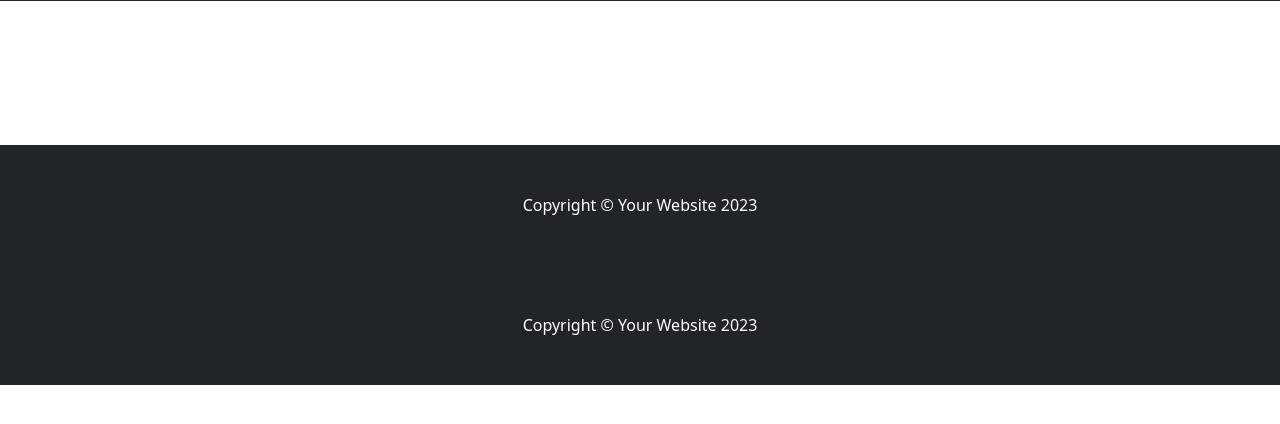
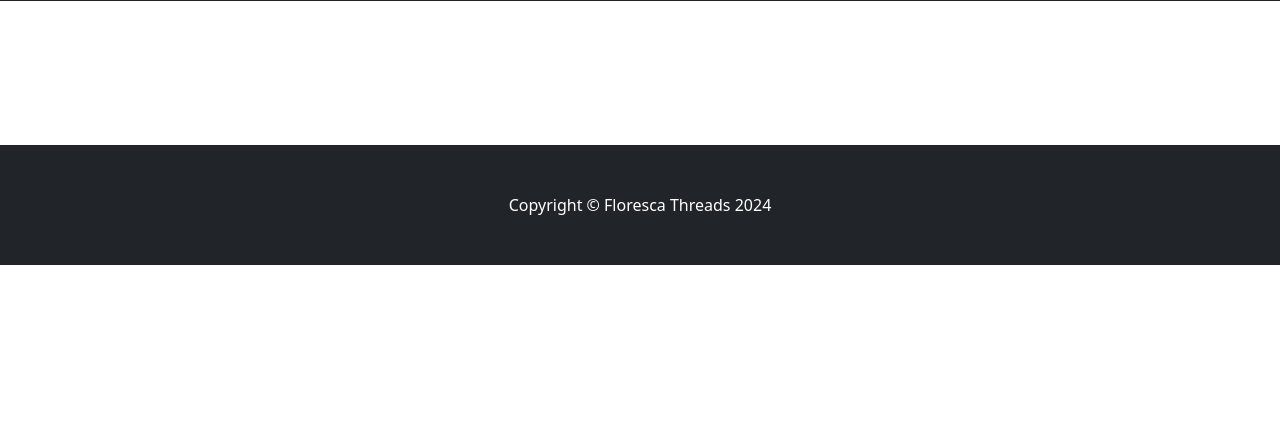
Before and after one commit to dfloresca/djangoecommerce, a Django app: page / in a window 1280 px wide. Shown: the part 352-776 px from the top of the page. Run offline with Django 5.2, Linux system fonts and the light colour scheme; data that the repository does not hold is empty; some libraries are stand-ins or nearby versions.

Commit message:
Fix: updated footer

```diff
--- a/djangoecommerce/store/templates/base.html
+++ b/djangoecommerce/store/templates/base.html
@@ -23,7 +23,7 @@
         {% endblock %}
         <!-- Footer-->
         <footer class="py-5 bg-dark">
-            <div class="container"><p class="m-0 text-center text-white">Copyright &copy; Your Website 2023</p></div>
+            <div class="container"><p class="m-0 text-center text-white">Copyright &copy; Floresca Threads 2024</p></div>
         </footer>
         <!-- Bootstrap core JS-->
         <script src="https://cdn.jsdelivr.net/npm/bootstrap@5.2.3/dist/js/bootstrap.bundle.min.js"></script>
--- a/djangoecommerce/store/templates/home.html
+++ b/djangoecommerce/store/templates/home.html
@@ -21,10 +21,6 @@
             </div>
         </div>
     </section>
-    <!-- Footer-->
-    <footer class="py-5 bg-dark">
-        <div class="container"><p class="m-0 text-center text-white">Copyright &copy; Your Website 2023</p></div>
-    </footer>
     <!-- Bootstrap core JS-->
     <script src="https://cdn.jsdelivr.net/npm/bootstrap@5.2.3/dist/js/bootstrap.bundle.min.js"></script>
     <!-- Core theme JS-->
```
